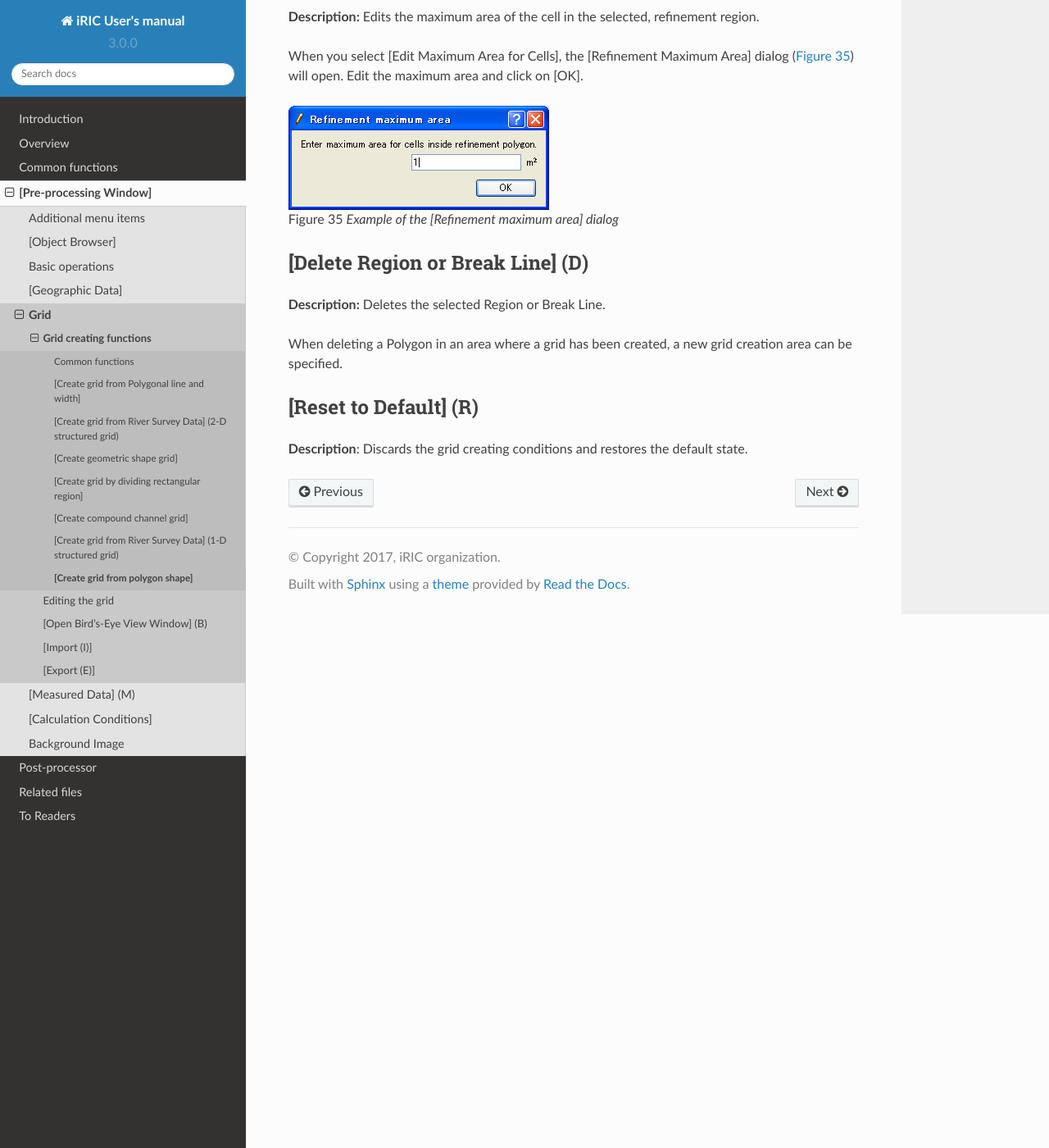
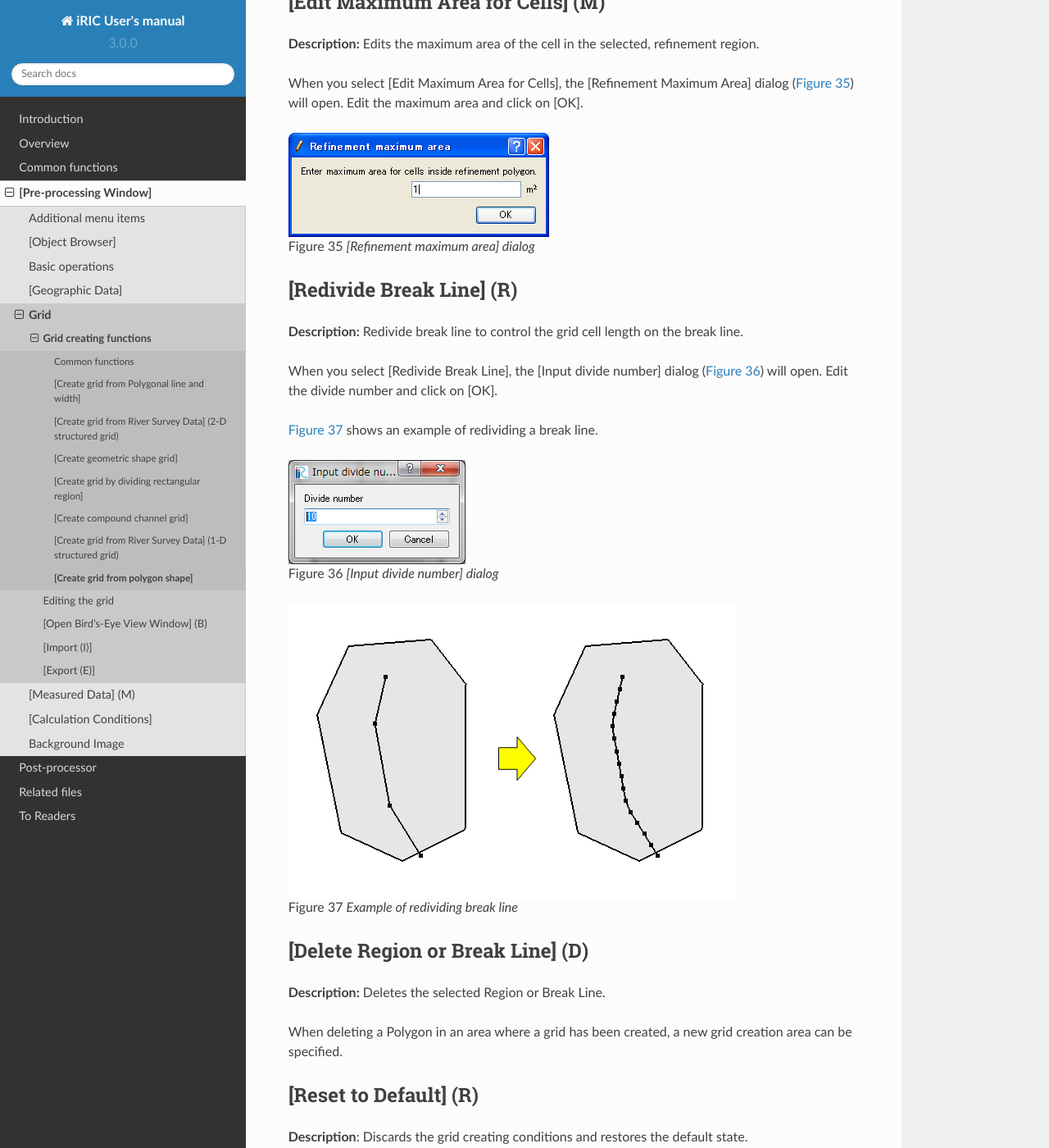
Before and after one commit to i-RIC/gui_user_manual, a Sphinx documentation site: the page built from source/04/05/01_08_polygon.rst, in a window 1280 px wide and 1400 px high, scrolled down 7332 px. Shown: the whole window at 82% size. Built offline with Sphinx 7.4.7 and the Read the Docs theme 2.0.0, drawn with Linux system fonts in a browser that asks for light colours; some of the changed text lies outside the part shown.

Commit message:
Dscription about Redividing break line is added.

```diff
--- a/source/04/05/01_08_polygon.rst
+++ b/source/04/05/01_08_polygon.rst
@@ -68,6 +68,8 @@ widths] is selected as the grid creating algorithm.
      - Edits the coordinates of the selected Polygon.
    * - [Edit Maximum Area For Cells] (M)
      - The maximum area of the cell in the selected refinement region.
+   * - [Redivide Break Line] (D)
+     - Redivide break line by specifying the division number.
    * - [Delete Region or Break Line] (D)
      - Removes the selected Region or Break line.
    * - [Reset to Default] (R)
@@ -237,7 +239,32 @@ will open. Edit the maximum area and click on [OK].
 
 .. figure:: images/polygon_ref_max_area_dialog.png
 
-   Example of the [Refinement maximum area] dialog
+   [Refinement maximum area] dialog
+
+[Redivide Break Line] (R)
+--------------------------------
+
+**Description:** Redivide break line to control the grid cell length
+on the break line.
+
+When you select [Redivide Break Line], the [Input divide number]
+dialog (:numref:`image_polygon_redivide_breakline_dialog`)
+will open. Edit the divide number and click on [OK].
+
+:numref:`image_polygon_breakline_redivide_example` shows
+an example of redividing a break line.
+
+.. _image_polygon_redivide_breakline_dialog:
+
+.. figure:: images/polygon_redivide_breakline_dialog.png
+
+   [Input divide number] dialog
+
+.. _image_polygon_breakline_redivide_example:
+
+.. figure:: images/polygon_breakline_redivide_example.png
+
+   Example of redividing break line
 
 [Delete Region or Break Line] (D)
 ---------------------------------
```
Also changed, not shown: source/04/05/images/polygon_breakline_redivide_example.png (added), source/04/05/images/polygon_redivide_breakline_dialog.png (added).
